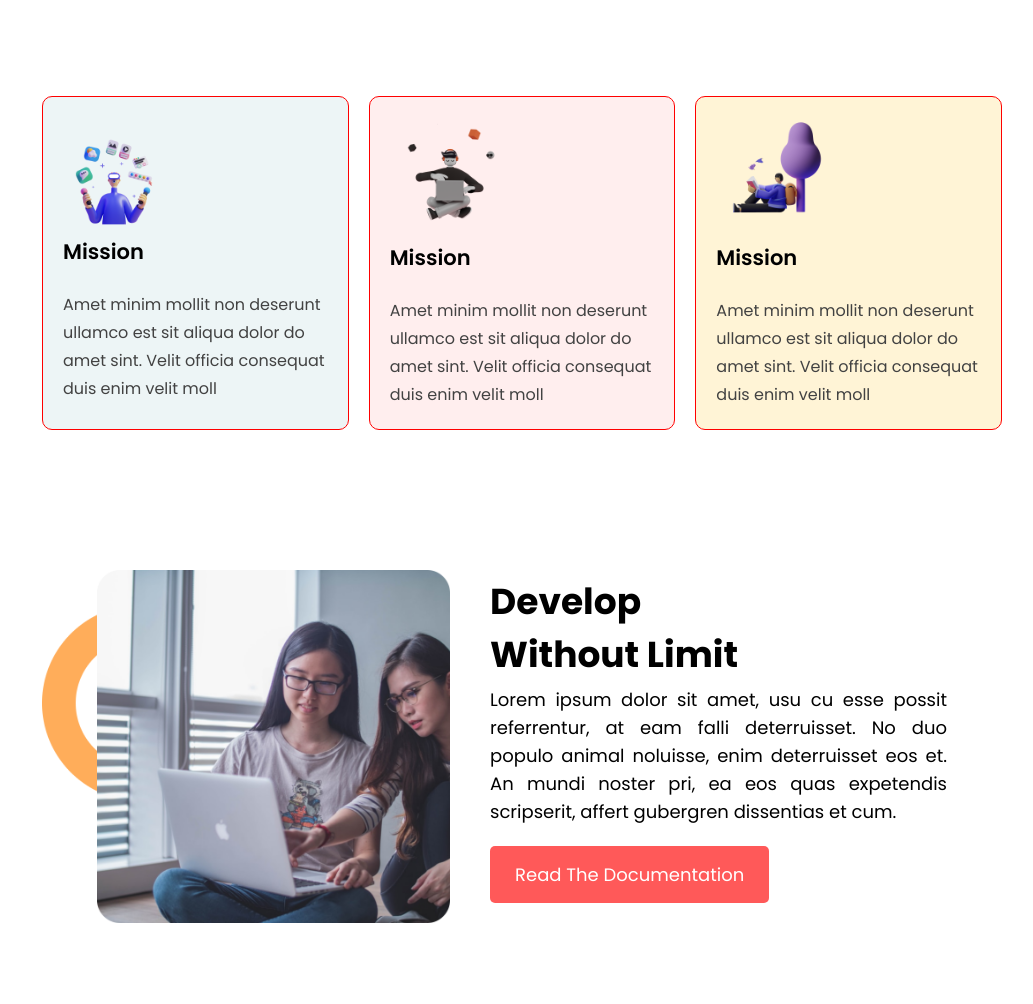
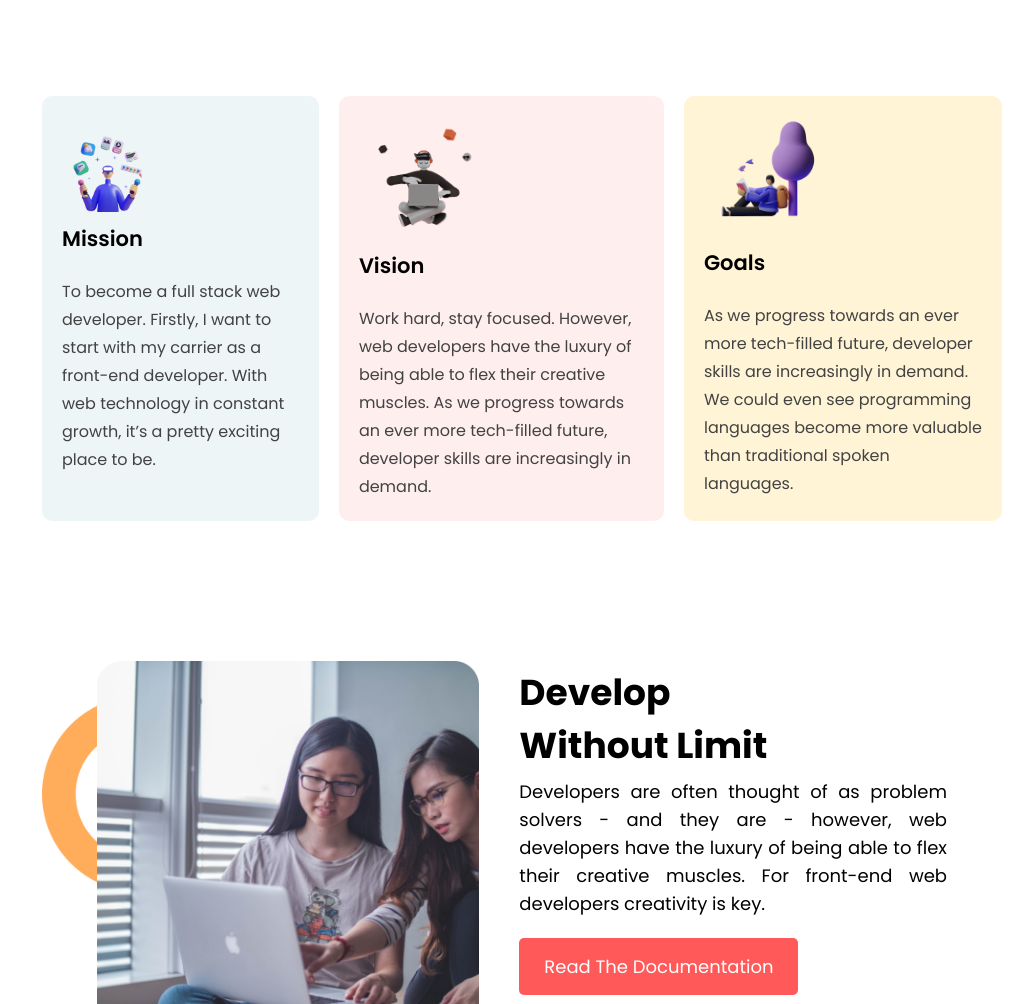
Before and after one commit to SarkerPabon/mission-2022, a plain HTML site: page index.html in a window 1280 px wide. Shown: the part 673-1677 px from the top of the page, without its empty margins (118-1151 px from the left). Drawn offline with Linux system fonts and the light colour scheme.

Commit message:
Final Touch

```diff
--- a/index.html
+++ b/index.html
@@ -20,10 +20,12 @@
     <section id="welcome" class="common-section">
       <div class="welcome-text">
         <h1>Stay Focused on <br><span class="mission-color-light"> Mission 2022</span></h1>
-        <p>Lorem ipsum dolor sit amet, usu cu esse possit referrentur, at eam falli deterruisset. No duo populo animal
-          noluisse, enim</p>
+        <p>
+          Hi, My name is Pabon. My mission is a Full-Stack developer in 2022. To active the goal, I work hard and stay
+          focused on my goal.
+        </p>
         <button class="btn-red">Explore Now</button>
-        <p>Scroll down to explore more about us</p>
+        <p>Scroll down to explore more</p>
       </div>
       <div class="welcome-image">
         <img src="./images/person/person-0.png" alt="Person">
@@ -39,30 +41,26 @@
           <img src="./images/illustrators/illustrator-1.png" alt="Illustrator 1">
           <h3>Mission</h3>
           <p>
-            Amet minim mollit non deserunt
-            ullamco est sit aliqua dolor do amet
-            sint. Velit officia consequat duis enim
-            velit moll
+            To become a full stack web developer. Firstly, I want to start with my carrier as a front-end developer.
+            With
+            web technology in constant growth, it’s a pretty exciting place to be.
           </p>
         </div>
         <div class="mission-item mission-item__two">
           <img src="./images/illustrators/illustrator-2.png" alt="Illustrator 1">
-          <h3>Mission</h3>
+          <h3>Vision</h3>
           <p>
-            Amet minim mollit non deserunt
-            ullamco est sit aliqua dolor do amet
-            sint. Velit officia consequat duis enim
-            velit moll
+            Work hard, stay focused. However, web developers have the luxury of being able to flex their creative
+            muscles. As we progress towards an ever more tech-filled future, developer skills are increasingly in
+            demand.
           </p>
         </div>
         <div class="mission-item mission-item__three">
           <img src="./images/illustrators/illustrator-3.png" alt="Illustrator 1">
-          <h3>Mission</h3>
+          <h3>Goals</h3>
           <p>
-            Amet minim mollit non deserunt
-            ullamco est sit aliqua dolor do amet
-            sint. Velit officia consequat duis enim
-            velit moll
+            As we progress towards an ever more tech-filled future, developer skills are increasingly in demand. We
+            could even see programming languages become more valuable than traditional spoken languages.
           </p>
         </div>
       </div>
@@ -78,9 +76,10 @@
         <h2>Develop </h2>
         <h2> Without Limit</h2>
         <p>
-          Lorem ipsum dolor sit amet, usu cu esse possit referrentur, at eam falli deterruisset. No duo populo animal
-          noluisse, enim deterruisset eos et. An mundi noster pri, ea eos quas expetendis scripserit, affert gubergren
-          dissentias et cum.
+          Developers are often thought of as problem solvers - and they are - however, web developers have the luxury of
+          being able to flex their creative muscles.
+          For front-end web developers creativity is key.
+
         </p>
         <button class="btn-red">Read The Documentation</button>
       </div>
@@ -93,9 +92,9 @@
         <h2>Know our </h2>
         <h2>Global Community</h2>
         <p>
-          Lorem ipsum dolor sit amet, usu cu esse possit referrentur, at eam falli deterruisset. No duo populo animal
-          noluisse, enim deterruisset eos et. An mundi noster pri, ea eos quas expetendis scripserit, affert gubergren
-          dissentias et cum.
+          Sometimes the people you work with are just as important as the work. And web development is lucky, because
+          not only will you be most likely working in a team, you'll have countless online communities at your
+          fingertips.
         </p>
         <button class="btn-red">Read The Documentation</button>
       </div>
--- a/style.css
+++ b/style.css
@@ -51,7 +51,6 @@ img {
 
 .common-section {
 	display: flex;
-	/* margin: 80px 100px; */
 	margin: 100px 0;
 }
 
@@ -107,7 +106,6 @@ img {
 }
 
 .mission-item {
-	border: 1px solid red;
 	margin: 10px;
 	padding: 20px;
 	border-radius: 10px;
```
